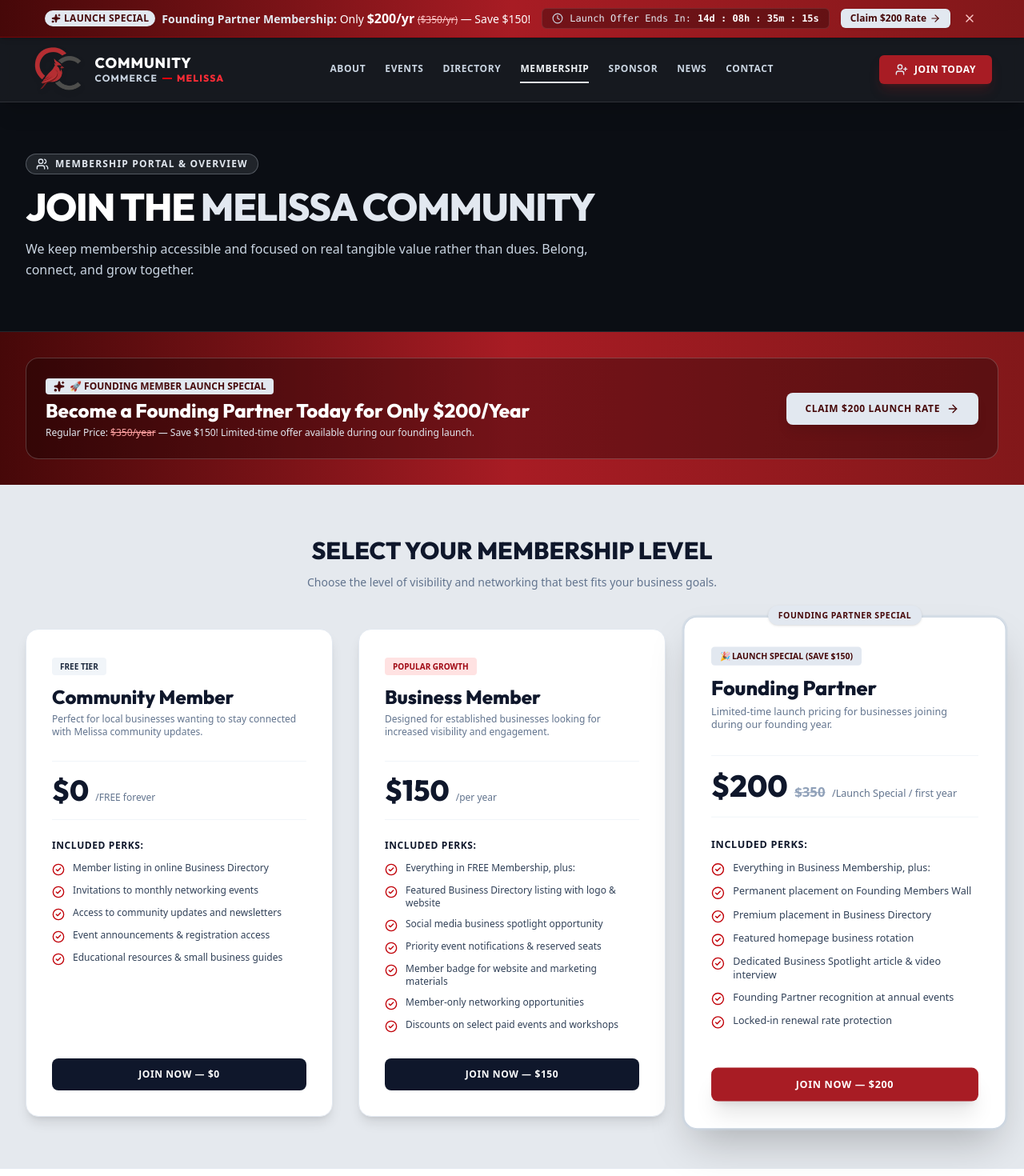
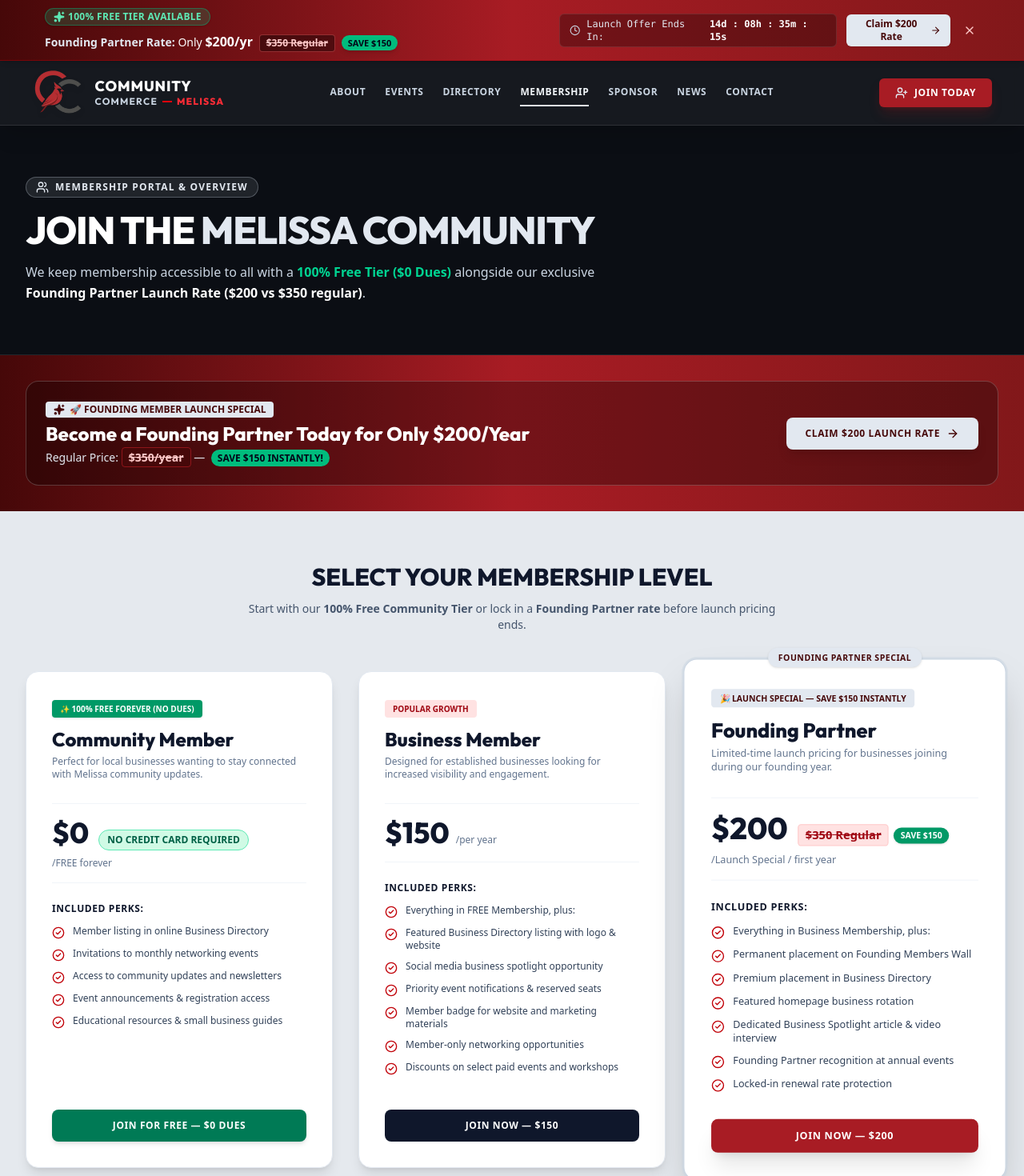
Before and after one commit to brettz6771/community-commerce-melissa, a Next.js app: page /membership in a window 1280 px wide. Shown: the top 1470 px of the page at 80% size. Built offline with nearby package versions, Linux system fonts and the light colour scheme; a web font is replaced by a local one.

Commit message:
Highlight crossed off  regular price as prominent sale deal and make 100% Free Tier obvious throughout site

```diff
--- a/src/app/membership/page.tsx
+++ b/src/app/membership/page.tsx
@@ -30,8 +30,8 @@ export default function MembershipPage() {
       name: "Community Member",
       price: "$0",
       billing: "FREE forever",
-      badge: "Free Tier",
-      badgeColor: "bg-slate-100 text-slate-800",
+      badge: "✨ 100% FREE FOREVER (NO DUES)",
+      badgeColor: "bg-emerald-600 text-white font-extrabold shadow-sm",
       description: "Perfect for local businesses wanting to stay connected with Melissa community updates.",
       benefits: [
         "Member listing in online Business Directory",
@@ -63,7 +63,7 @@ export default function MembershipPage() {
       price: "$200",
       strikePrice: "$350",
       billing: "Launch Special / first year",
-      badge: "🎉 LAUNCH SPECIAL (SAVE $150)",
+      badge: "🎉 LAUNCH SPECIAL — SAVE $150 INSTANTLY",
       badgeColor: "bg-slate-200 text-red-950 font-extrabold",
       popular: true,
       description: "Limited-time launch pricing for businesses joining during our founding year.",
@@ -80,7 +80,8 @@ export default function MembershipPage() {
   ];
 
   const faqs = [
-    { q: "What is the Launch Special for Founding Partners?", a: "Businesses that join during our founding year lock in the Founding Partner rate for only $200 for their first year (saving $150 off the standard $350/yr rate) and receive permanent logo placement on our Founding Members Wall." },
+    { q: "Is Community Membership really 100% free?", a: "Yes! Community Membership costs $0 and has no required dues or hidden fees. We want every local Melissa business to be connected." },
+    { q: "What is the Launch Special for Founding Partners?", a: "Businesses that join during our founding year lock in the Founding Partner rate for only $200 for their first year (saving $150 off the standard $350/yr regular rate) and receive permanent logo placement on our Founding Members Wall." },
     { q: "Is there any automatic annual renewal?", a: "Yes, you can choose optional annual auto-renewal with 30-day advance notification prior to renewal." },
     { q: "How quickly will my directory listing go live?", a: "Immediately upon completing the registration form, your profile is created and indexed in the Melissa directory." }
   ];
@@ -102,7 +103,7 @@ export default function MembershipPage() {
               JOIN THE <span className="text-slate-200">MELISSA COMMUNITY</span>
             </h1>
             <p className="text-slate-300 text-sm sm:text-base leading-relaxed">
-              We keep membership accessible and focused on real tangible value rather than dues. Belong, connect, and grow together.
+              We keep membership accessible to all with a <strong className="text-emerald-400 font-bold">100% Free Tier ($0 Dues)</strong> alongside our exclusive <strong className="text-white font-bold">Founding Partner Launch Rate ($200 vs $350 regular)</strong>.
             </p>
           </div>
         </div>
@@ -120,8 +121,8 @@ export default function MembershipPage() {
               <h2 className="text-2xl font-extrabold font-outfit text-white">
                 Become a Founding Partner Today for Only $200/Year
               </h2>
-              <p className="text-xs text-slate-200">
-                Regular Price: <span className="line-through text-red-300">$350/year</span> — Save $150! Limited-time offer available during our founding launch.
+              <p className="text-xs sm:text-sm text-slate-200">
+                Regular Price: <span className="line-through text-red-200 bg-red-950/80 px-2 py-0.5 rounded border border-red-500/40 font-bold">$350/year</span> — <span className="bg-emerald-500 text-slate-950 font-black text-xs px-2 py-0.5 rounded-full uppercase ml-1">SAVE $150 INSTANTLY!</span>
               </p>
             </div>
 
@@ -144,8 +145,8 @@ export default function MembershipPage() {
             <h2 className="text-3xl font-extrabold font-outfit text-slate-900 uppercase">
               SELECT YOUR MEMBERSHIP LEVEL
             </h2>
-            <p className="text-slate-500 text-sm">
-              Choose the level of visibility and networking that best fits your business goals.
+            <p className="text-slate-600 text-sm font-medium">
+              Start with our <strong>100% Free Community Tier</strong> or lock in a <strong>Founding Partner rate</strong> before launch pricing ends.
             </p>
           </div>
 
@@ -179,10 +180,22 @@ export default function MembershipPage() {
                   </div>
 
                   <div className="border-t border-b border-slate-100 py-4">
-                    <div className="flex items-baseline gap-2">
+                    <div className="flex flex-wrap items-baseline gap-2">
                       <span className="text-4xl font-black font-outfit text-slate-900">{t.price}</span>
                       {t.strikePrice && (
-                        <span className="text-base line-through text-slate-400 font-semibold">{t.strikePrice}</span>
+                        <div className="inline-flex items-center gap-1.5 ml-1">
+                          <span className="bg-red-100 text-red-800 text-sm font-bold line-through px-2 py-0.5 rounded border border-red-200">
+                            {t.strikePrice} Regular
+                          </span>
+                          <span className="bg-emerald-600 text-white text-[10px] font-black uppercase px-2 py-0.5 rounded-full shadow-sm">
+                            SAVE $150
+                          </span>
+                        </div>
+                      )}
+                      {t.price === "$0" && (
+                        <span className="bg-emerald-100 text-emerald-800 text-xs font-extrabold px-2.5 py-1 rounded-full uppercase border border-emerald-300 ml-1">
+                          NO CREDIT CARD REQUIRED
+                        </span>
                       )}
                       <span className="text-xs text-slate-500 font-medium">/{t.billing}</span>
                     </div>
@@ -206,19 +219,20 @@ export default function MembershipPage() {
                   <button
                     onClick={() => handleJoinClick(t.name)}
                     className={`w-full py-3 rounded-lg font-extrabold text-xs uppercase tracking-wider transition ${
-                      t.popular
+                      t.price === "$0"
+                        ? "bg-emerald-700 hover:bg-emerald-800 text-white shadow-md"
+                        : t.popular
                         ? "btn-red shadow-xl"
                         : "bg-slate-900 hover:bg-slate-800 text-white"
                     }`}
                   >
-                    JOIN NOW — {t.price}
+                    {t.price === "$0" ? "JOIN FOR FREE — $0 DUES" : `JOIN NOW — ${t.price}`}
                   </button>
                 </div>
 
               </div>
             ))}
           </div>
-
         </div>
       </section>
 
--- a/src/components/FoundingMembersWall.tsx
+++ b/src/components/FoundingMembersWall.tsx
@@ -78,7 +78,7 @@ export default function FoundingMembersWall({ onOpenJoinModal }: FoundingMembers
                 YOUR LOGO HERE
               </span>
               <span className="text-[11px] text-slate-200 font-semibold block mt-0.5">
-                Join for $200 Launch Rate
+                Join for $200 Launch Rate <span className="line-through text-red-300 font-bold bg-black/50 px-1.5 py-0.5 rounded border border-red-500/40">$350</span>
               </span>
             </div>
           </div>
@@ -90,7 +90,11 @@ export default function FoundingMembersWall({ onOpenJoinModal }: FoundingMembers
             <Sparkles className="w-6 h-6 text-slate-300 shrink-0" />
             <div>
               <div className="text-sm font-bold text-white">Only 8 Founding Partner Slots Remaining!</div>
-              <div className="text-xs text-slate-400">Lock in your $200 launch pricing ($150 savings off standard $350/yr).</div>
+              <div className="text-xs text-slate-300 flex items-center gap-1.5 flex-wrap mt-0.5">
+                <span>Lock in your $200 launch rate</span>
+                <span className="line-through text-red-200 bg-red-950/90 border border-red-500/40 px-1.5 py-0.5 rounded font-bold text-[11px]">$350 Regular</span>
+                <span className="bg-emerald-500 text-slate-950 font-black text-[10px] px-2 py-0.5 rounded-full uppercase">SAVE $150 INSTANTLY</span>
+              </div>
             </div>
           </div>
 
--- a/src/components/LaunchBanner.tsx
+++ b/src/components/LaunchBanner.tsx
@@ -28,13 +28,13 @@ export default function LaunchBanner({ onOpenJoinModal }: { onOpenJoinModal?: ()
       <div className="w-full px-4 sm:px-6 lg:px-10 flex flex-col md:flex-row items-center justify-between gap-3 text-xs md:text-sm">
 
         {/* Left message */}
-        <div className="flex items-center gap-2 text-center md:text-left">
-          <span className="bg-slate-200 text-red-950 font-bold px-2 py-0.5 rounded-full text-xs uppercase tracking-wide flex items-center gap-1 shadow-sm">
-            <Sparkles className="w-3 h-3 fill-current" />
-            Launch Special
+        <div className="flex flex-wrap items-center gap-2 text-center md:text-left">
+          <span className="bg-emerald-500/20 text-emerald-300 border border-emerald-500/40 px-2.5 py-0.5 rounded-full text-xs font-bold uppercase tracking-wide flex items-center gap-1 shadow-sm">
+            <Sparkles className="w-3.5 h-3.5 fill-current" />
+            100% FREE Tier Available
           </span>
-          <span className="font-medium">
-            <strong className="text-slate-200">Founding Partner Membership:</strong> Only <span className="text-white font-bold text-base">$200/yr</span> <span className="line-through text-red-200 text-xs">($350/yr)</span> — Save $150!
+          <span className="font-medium text-xs sm:text-sm">
+            <strong className="text-slate-200">Founding Partner Rate:</strong> Only <span className="text-white font-extrabold text-sm sm:text-base">$200/yr</span> <span className="inline-flex items-center gap-1 bg-black/40 border border-red-400/40 text-red-200 line-through font-bold text-xs px-2 py-0.5 rounded shadow-inner ml-1">$350 Regular</span> <span className="bg-emerald-500 text-slate-950 font-black text-[10px] sm:text-[11px] px-2 py-0.5 rounded-full ml-1 uppercase shadow-md">SAVE $150</span>
           </span>
         </div>
 
--- a/src/components/MemberModal.tsx
+++ b/src/components/MemberModal.tsx
@@ -92,13 +92,13 @@ export default function MemberModal({ isOpen, onClose, defaultTier = "Founding P
             </div>
 
             {/* Launch Banner inside modal */}
-            <div className="bg-gradient-to-r from-red-950 to-red-900 border border-red-700/60 rounded-xl p-3 flex items-center justify-between text-xs">
+            <div className="bg-gradient-to-r from-red-950 via-[#A81C24] to-red-900 border border-red-700/60 rounded-xl p-3 flex flex-wrap items-center justify-between gap-2 text-xs">
               <div className="flex items-center gap-2 text-slate-200 font-medium">
                 <ShieldCheck className="w-4 h-4 text-slate-300 shrink-0" />
-                <span>Launch Special Active: Save $150 on Founding Partner Rate!</span>
+                <span>Founding Special: <strong>$200/yr</strong> <span className="line-through text-red-200 bg-black/40 px-1.5 py-0.5 rounded border border-red-500/30 font-bold">$350 Regular</span> — Save $150!</span>
               </div>
-              <span className="bg-slate-200 text-red-950 font-bold px-2 py-0.5 rounded text-[10px] uppercase">
-                Limited Time
+              <span className="bg-emerald-500 text-slate-950 font-extrabold px-2 py-0.5 rounded-full text-[10px] uppercase shadow">
+                100% Free Tier Available
               </span>
             </div>
 
@@ -107,14 +107,17 @@ export default function MemberModal({ isOpen, onClose, defaultTier = "Founding P
               <button
                 type="button"
                 onClick={() => setSelectedTier("Community Member (FREE)")}
-                className={`p-3 rounded-lg border text-center transition ${
+                className={`p-3 rounded-lg border text-center transition relative ${
                   selectedTier.includes("FREE")
-                    ? "bg-red-900/40 border-red-500 text-white font-bold"
+                    ? "bg-emerald-950/60 border-emerald-500 text-white font-bold ring-2 ring-emerald-500/40"
                     : "bg-white/5 border-white/10 text-slate-400 hover:text-white"
                 }`}
               >
-                <div className="text-xs font-bold">Community</div>
-                <div className="text-sm font-extrabold text-white">FREE</div>
+                <span className="absolute -top-2 left-1/2 -translate-x-1/2 bg-emerald-500 text-slate-950 text-[9px] font-black px-2 py-0.5 rounded-full uppercase">
+                  100% FREE
+                </span>
+                <div className="text-xs font-bold mt-1">Community</div>
+                <div className="text-sm font-extrabold text-emerald-400">$0 Dues</div>
               </button>
 
               <button
@@ -140,10 +143,10 @@ export default function MemberModal({ isOpen, onClose, defaultTier = "Founding P
                 }`}
               >
                 <span className="absolute -top-2 left-1/2 -translate-x-1/2 bg-slate-200 text-red-950 text-[9px] font-black px-2 py-0.5 rounded-full uppercase">
-                  BEST VALUE
+                  SAVE $150
                 </span>
-                <div className="text-xs font-bold text-slate-200">Founding Partner</div>
-                <div className="text-sm font-extrabold text-white">$200 <span className="line-through text-slate-400 text-[10px]">$350</span></div>
+                <div className="text-xs font-bold text-slate-200 mt-1">Founding Partner</div>
+                <div className="text-sm font-extrabold text-white">$200 <span className="line-through text-red-200 bg-red-950/80 border border-red-500/40 px-1 py-0.2 rounded text-[10px] font-bold ml-0.5">$350</span></div>
               </button>
             </div>
 
```
Also changed, not shown: src/components/HeroSection.tsx (+10 -0 lines).
